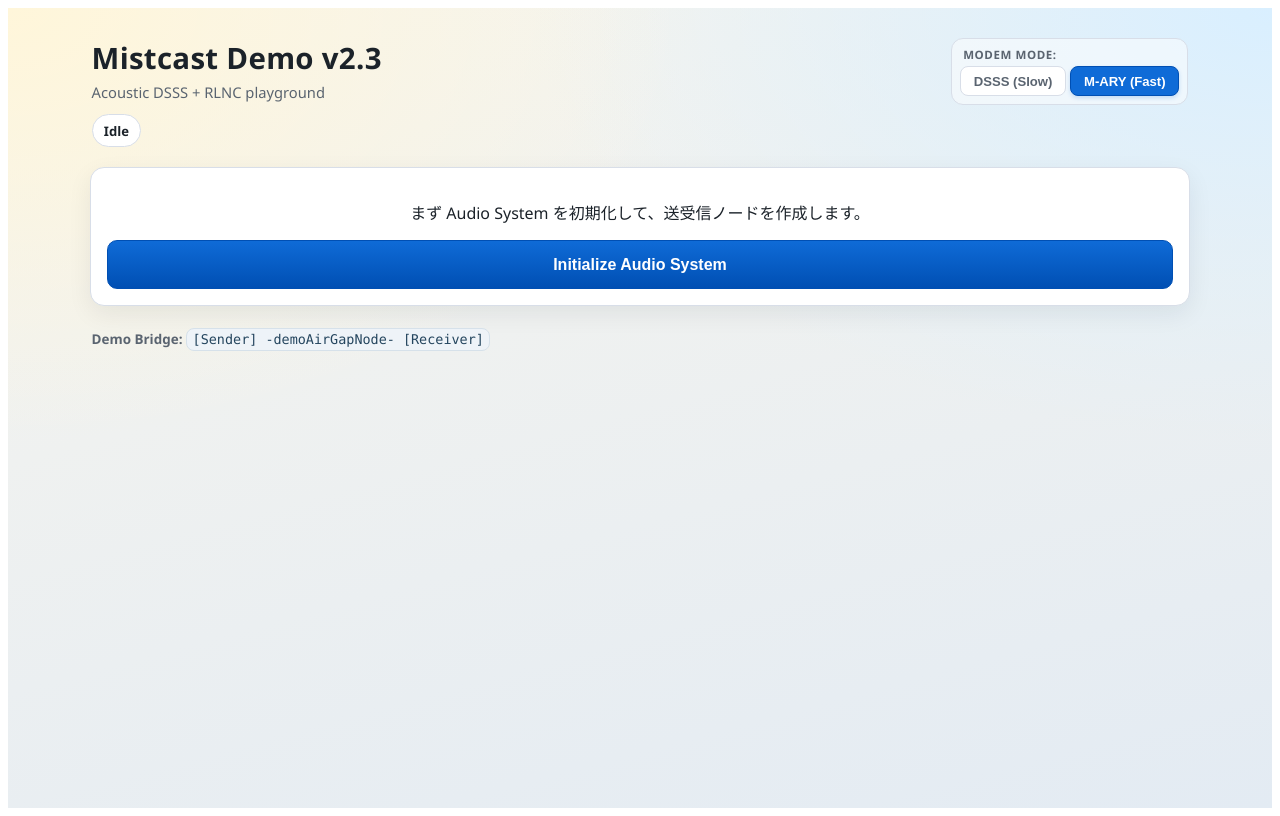
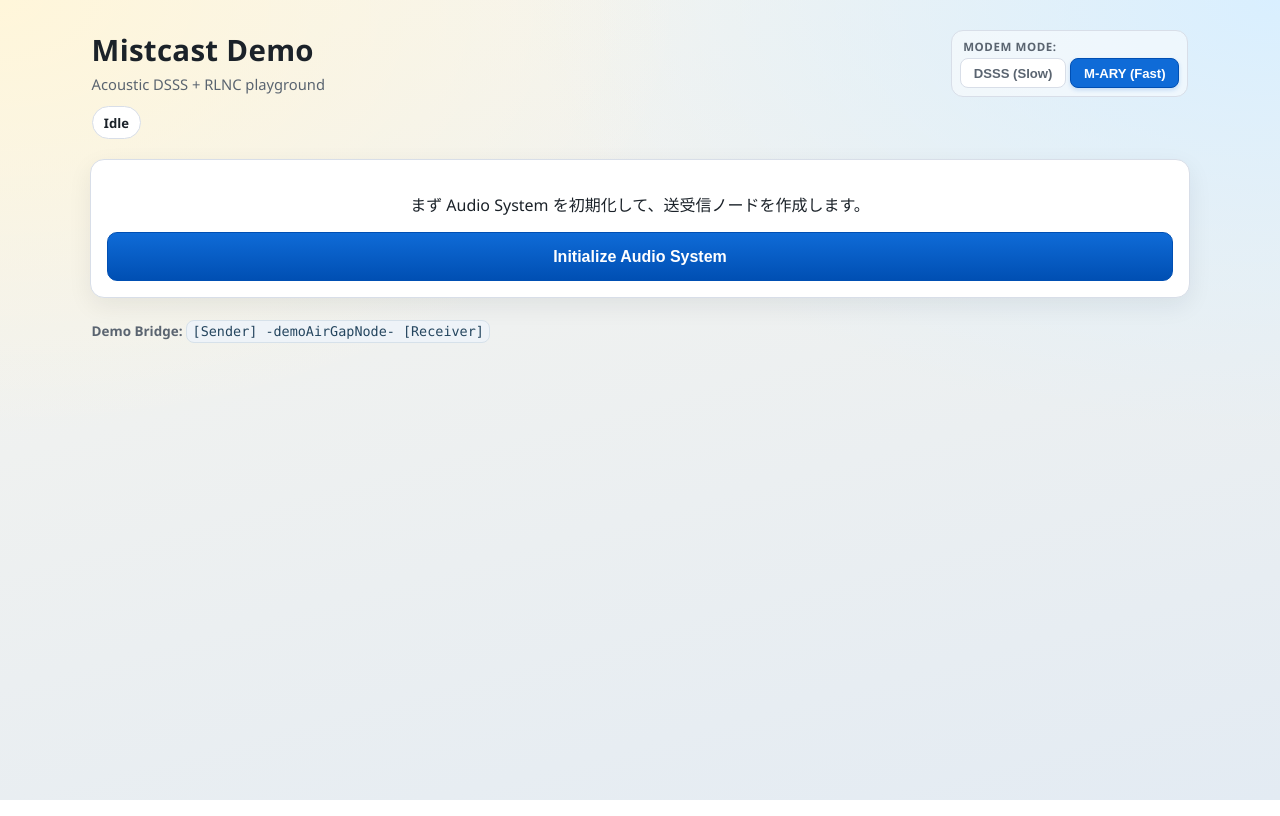
Before and after one commit to cho45/mistcast, a Vue app: page / in a window 1280 px wide. Built offline with nearby package versions, Linux system fonts and the light colour scheme.

Commit message:
mirnor view update

```diff
--- a/index.html
+++ b/index.html
@@ -4,6 +4,12 @@
     <meta charset="UTF-8" />
     <meta name="viewport" content="width=device-width, initial-scale=1.0" />
     <title>Mistcast Demo</title>
+    <style>
+      body {
+        padding: 0;
+        margin: 0;
+      }
+    </style>
   </head>
   <body>
     <div id="app"></div>
--- a/src/App.vue
+++ b/src/App.vue
@@ -74,7 +74,7 @@ onBeforeUnmount(() => {
     <header class="hero">
       <div class="hero-top">
         <div>
-          <h1>Mistcast Demo v2.3</h1>
+          <h1>Mistcast Demo</h1>
           <p>Acoustic DSSS + RLNC playground</p>
         </div>
         <div class="mode-selector" :class="{ 'is-disabled': runtime.isBusy.value }">
```
